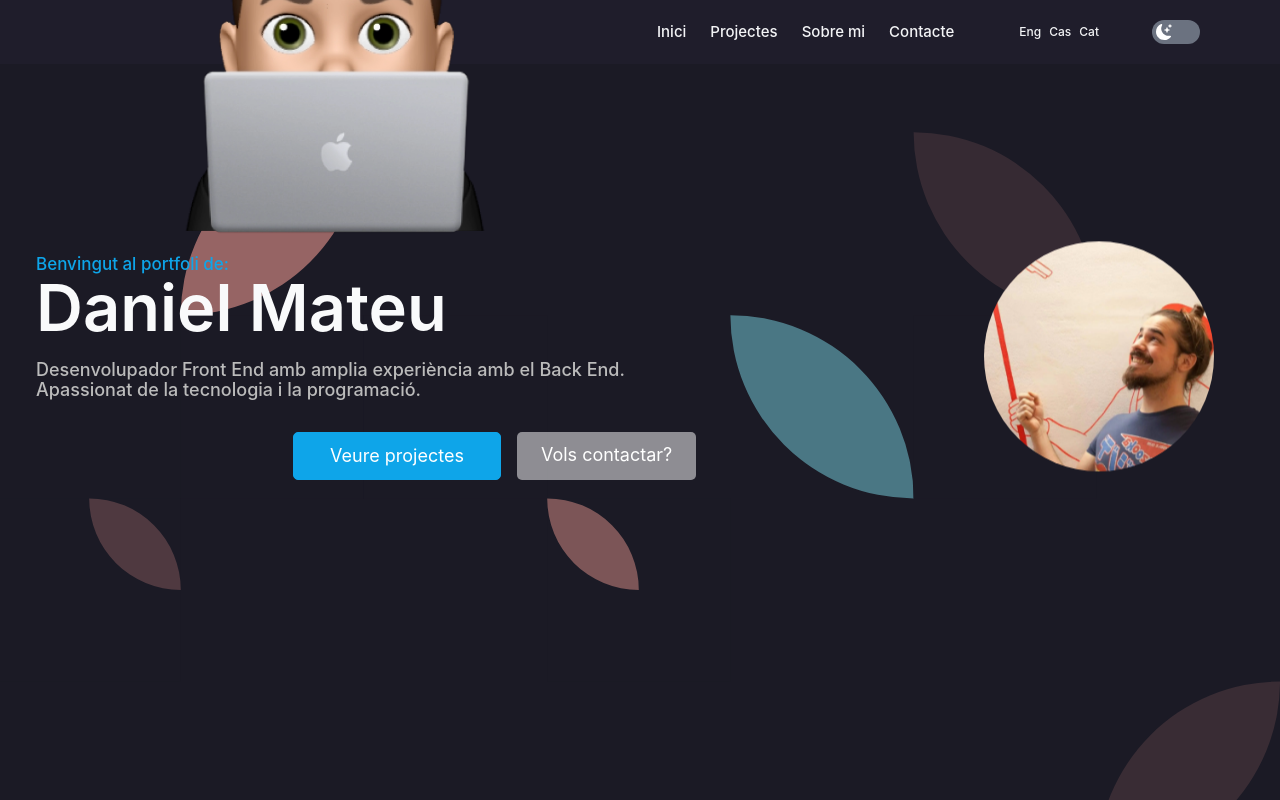
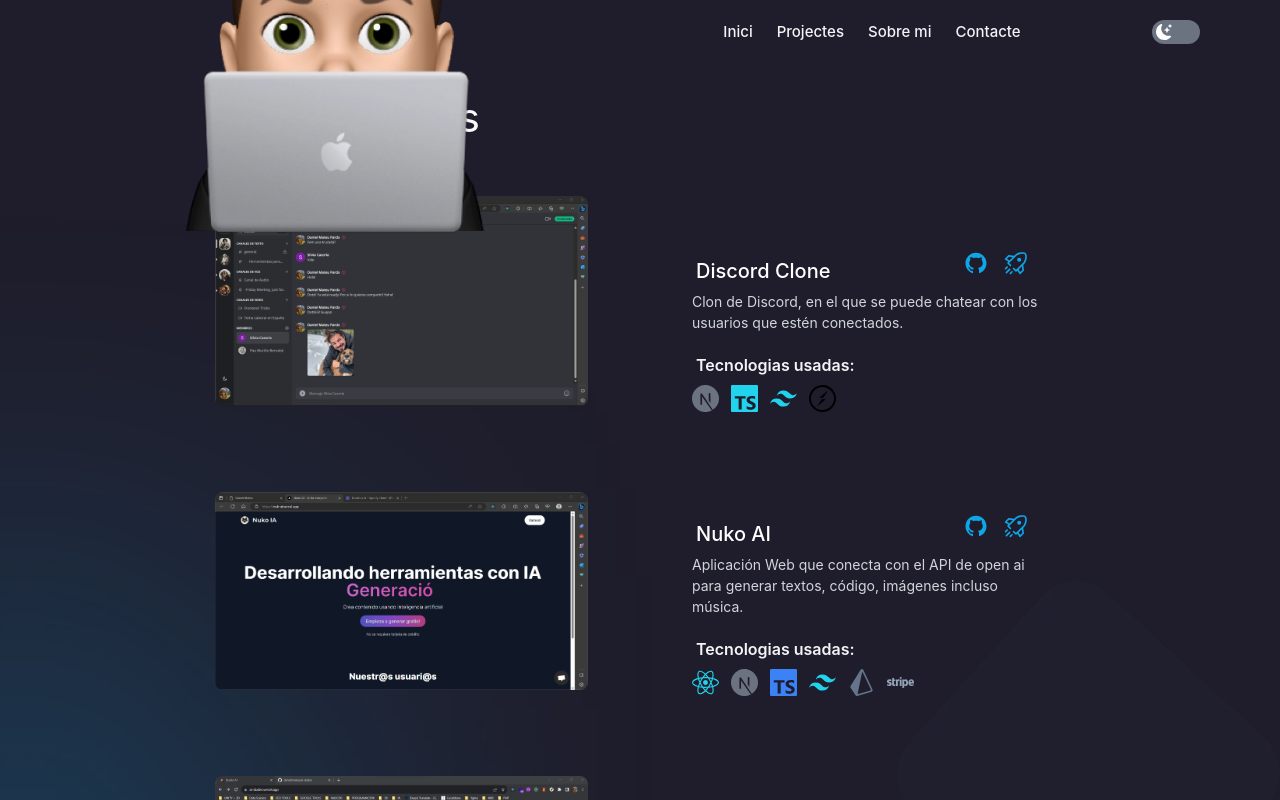
Before and after one commit to danielmateu/portfolio-agosto-2023, a Next.js app: page /cat in a window 1280 px wide. Shown: the top 800 px of the page. Built offline with nearby package versions, Linux system fonts and the light colour scheme.

Commit message:
lets try again

```diff
--- a/app/[locale]/page.jsx
+++ b/app/[locale]/page.jsx
@@ -13,7 +13,7 @@ export default function Page() {
 
   return (
     <main className="main-container min-h-[100vh]  w-full flex flex-col items-center justify-center ">
-      <Home />
+      {/* <Home /> */}
       <Projects />
       <MoreProjects />
       <AboutMe />
--- a/components/Navbar.jsx
+++ b/components/Navbar.jsx
@@ -2,7 +2,7 @@
 
 import '../app/[locale]/globals.css'
 
-import { Disclosure, } from '@headlessui/react'
+import { Disclosure } from '@headlessui/react'
 import { Bars3Icon, XMarkIcon } from '@heroicons/react/24/outline'
 
 import logo from '../public/assets/logo.webp'
@@ -14,7 +14,6 @@ import ThemeToggler from './ThemeToggler'
 import { useTranslations } from 'next-intl';
 
 import { Link } from '../navigation'
-
 
 const navigation = [
   { name: 'Inicio', href: '#', current: false, t: 'home' },
@@ -62,18 +61,18 @@ export default function Example() {
                 <div className={"hidden sm:block"}>
                   <div className={"flex "}>
                     {navigation.map((item) => (
-                      <a
+                      <Link
                         key={item.name}
                         href={item.href}
                         className={`${theme === 'dark' ? 'text-gray-100' : 'text-gray-800  '} rounded-md px-3 py-2 text-[15px]   hover:text-sky-500 transition-all duration-200 font-medium `}
                         aria-current={item.current ? 'page' : undefined}
                       >
                         {t(item.t)}
-                      </a>
+                      </Link>
                     ))}
                   </div>
                 </div>
-                <div className={`${theme === 'dark' ? 'text-gray-100' : 'text-gray-800'} flex gap-2 font-extralight text-xs`}>
+                {/* <div className={`${theme === 'dark' ? 'text-gray-100' : 'text-gray-800'} flex gap-2 font-extralight text-xs`}>
                   {
                     lenguageNavigation.map((item) => (
                       <Link key={item.name} href={item.href} locale={item.locale} className={`${theme === 'dark' ? 'text-gray-100' : 'text-gray-800'} text-xs hover:text-sky-500 transition-all duration-200 font-medium `}>
@@ -81,7 +80,7 @@ export default function Example() {
                       </Link>
                     ))
                   }
-                </div>
+                </div> */}
                 <ThemeToggler />
               </div>
 
```
